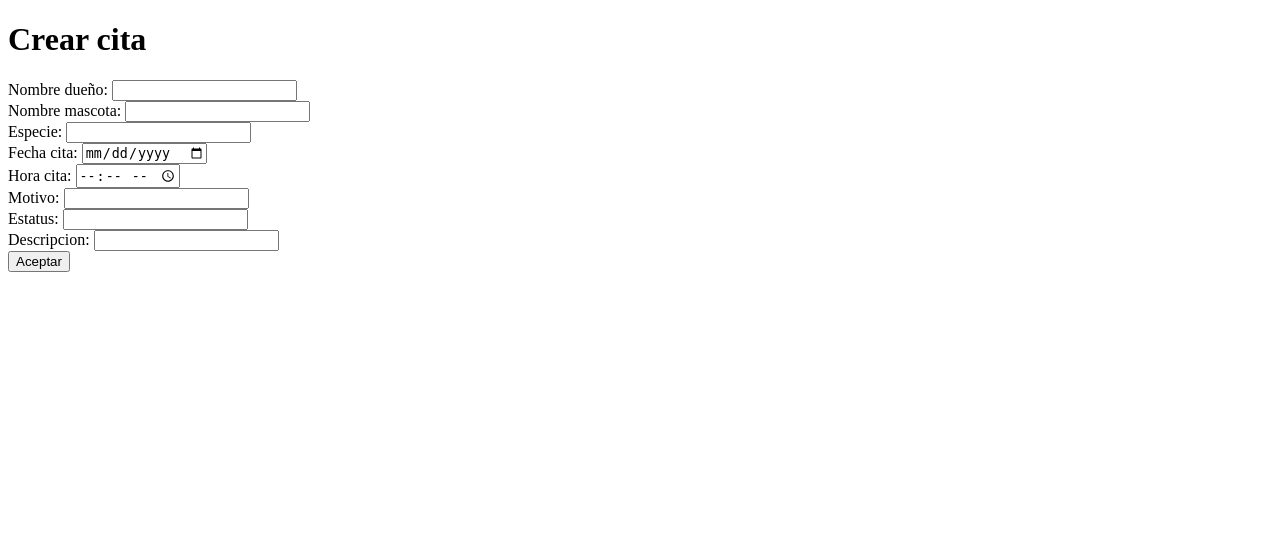
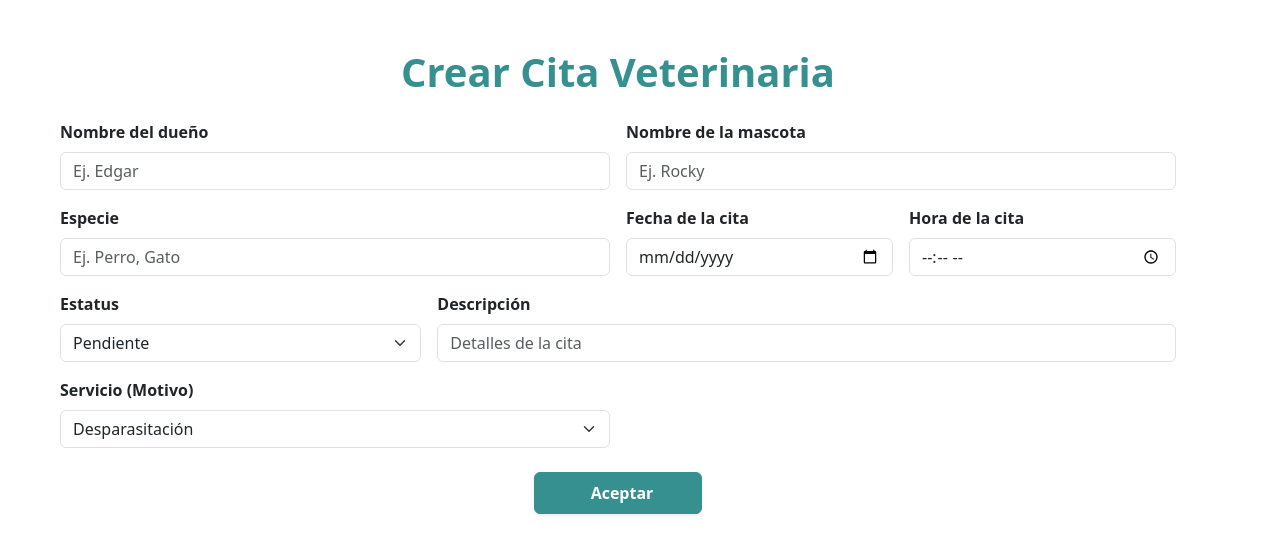
Before and after one commit to Robs115/PIA-WEBDEV, a Django app: page /crear/ in a window 1280 px wide. Shown: the top 554 px of the page. Run offline with Django 5.2, Linux system fonts and the light colour scheme; data comes from the database, SQL or seed files in the repository.

Commit message:
Agregué archivo HTML de crear, junto con su css, cambie el modelo BD y agregué la FK de servicio en la tabla Cita_vet

```diff
--- /dev/null
+++ b/veterinaria/app/static/css/crear.css
@@ -0,0 +1,7 @@
+.btn.btn-success {
+    background-color: rgb(55, 144, 144) !important;
+    border-color: rgb(55, 144, 144) !important;
+}/*Investigué en chat y tengo que ponerle esto para poder cmabiar de color el boton porque bootstrap tiene prioridad*/
+.color {
+    color:rgb(55, 144, 144);
+}
--- a/veterinaria/app/templates/crear.html
+++ b/veterinaria/app/templates/crear.html
@@ -10,31 +10,94 @@
         Cita_Veterinaria.objects.create(nombre=nombre_dueño, nombre_mascota=nombre_mascota, especie=especie, fecha_cita=fecha_cita, hora_cita=hora_cita, motivo=motivo, estatus=estatus, descripcion=descripcion)
         return redirect('listar')
     return render(request, 'crear.html)
+
+    (para saber los name de los input)
 -->
+{% load static %}
 <!DOCTYPE html>
 <html lang="en">
 <head>
     <meta charset="UTF-8">
     <meta name="viewport" content="width=device-width, initial-scale=1.0">
     <title>Crear</title>
+    <link rel="stylesheet" href="{% static 'css/crear.css' %}">
+    <link href="https://cdn.jsdelivr.net/npm/bootstrap@5.3.8/dist/css/bootstrap.min.css" rel="stylesheet" integrity="sha384-sRIl4kxILFvY47J16cr9ZwB07vP4J8+LH7qKQnuqkuIAvNWLzeN8tE5YBujZqJLB" crossorigin="anonymous">
+
 </head>
 <body>
+    <main class="container m-5">
+    <h1 class="text-center mb-4 fw-bold color">Crear Cita Veterinaria</h1>
+
     <form method="POST">
         {% csrf_token %}
-        <h1>Crear cita</h1>
-        <!--Nombredueño-->
-        <div>Nombre dueño: <input name="nombre_dueño" type="text"></div>
-        <div>Nombre mascota: <input name="nombre_mascota" type="text"></div>
-        <div>Especie: <input name="especie" type="text"></div>
-        <div>Fecha cita: <input type="date" name="fecha_cita" id="fecha_cita"></div>
-        <div>Hora cita: <input type="time" name="hora_cita" id="hora_cita"></div>
-        <div>Motivo: <input type="text" name="motivo"></div>
-        <div>Estatus: <input type="text" name="estatus"></div>
-        <div>Descripcion: <input type="text" name="descripcion"></div>
 
-        <button type="submit">Aceptar</button>
+        <div class="row g-3">
 
+        <div class="col-md-6">
+            <label for="nombre_dueño" class="form-label fw-semibold">Nombre del dueño</label>
+            <input type="text" name="nombre_dueño" id="nombre_dueño" class="form-control" pattern="[A-Za-z\s]+" placeholder="Ej. Edgar" required>
+        </div>
+
+
+        <div class="col-md-6">
+            <label for="nombre_mascota" class="form-label fw-semibold">Nombre de la mascota</label>
+            <input type="text" name="nombre_mascota" id="nombre_mascota" class="form-control" pattern="[A-Za-z\s]+" placeholder="Ej. Rocky" required>
+        </div>
+
+        <!-- Especie -->
+        <div class="col-md-6">
+            <label for="especie" class="form-label fw-semibold">Especie</label>
+            <input type="text" name="especie" id="especie" class="form-control" pattern="[A-Za-z\s]+" placeholder="Ej. Perro, Gato" required>
+        </div>
+
+        <!-- Fecha -->
+        <div class="col-md-3">
+            <label for="fecha_cita" class="form-label fw-semibold">Fecha de la cita</label>
+            <input type="date" name="fecha_cita" id="fecha_cita" class="form-control" required>
+        </div>
+
+        <!-- Hora -->
+        <div class="col-md-3">
+            <label for="hora_cita" class="form-label fw-semibold">Hora de la cita</label>
+            <input type="time" name="hora_cita" id="hora_cita" class="form-control" required>
+        </div>
+
+        <!-- Estatus -->
+        <div class="col-md-4">
+            <label for="estatus" class="form-label fw-semibold">Estatus</label>
+            <select name="estatus" id="estatus" class="form-select">
+            <option value="Pendiente" selected>Pendiente</option>
+            <option value="Realizada">Realizada</option>
+            </select>
+        </div>
+
+        <!-- Descripción -->
+        <div class="col-md-8">
+            <label for="descripcion" class="form-label fw-semibold">Descripción</label>
+            <input type="text" name="descripcion" id="descripcion" class="form-control" placeholder="Detalles de la cita">
+        </div>
+
+        <!-- Servicio (Motivo) -->
+        <div class="col-md-6">
+            <label for="motivo" class="form-label fw-semibold">Servicio (Motivo)</label>
+            <select name="motivo" id="motivo" class="form-select">
+            {% for servicios in servicio %}
+                <option value="{{ servicios.id }}">{{ servicios.nombre }}</option>
+            {% endfor %}
+            </select>
+        </div>
+
+        <!-- Botón -->
+        <div class="col-12 text-center mt-4">
+            <button type="submit" class="btn btn-success px-5 py-2 fw-semibold shadow-sm">
+            <i class="fa-solid fa-calendar-check me-2"></i> Aceptar
+            </button>
+        </div>
+        </div>
     </form>
+    </main>
+
+
 
 </body>
 </html>
--- a/veterinaria/app/views.py
+++ b/veterinaria/app/views.py
@@ -19,12 +19,22 @@ def crear_Cita_Veterinaria(request):
         especie = request.POST['especie']
         fecha_cita = request.POST['fecha_cita']
         hora_cita = request.POST['hora_cita']
-        motivo = request.POST['motivo']
+
         estatus = request.POST['estatus']
         descripcion = request.POST['descripcion']
+        motivo_id = request.POST['motivo']
+        motivo = Servicio.objects.get(id=motivo_id)
         Cita_Veterinaria.objects.create(nombre_dueño=nombre_dueño, nombre_mascota=nombre_mascota, especie=especie, fecha_cita=fecha_cita, hora_cita=hora_cita, motivo=motivo, estatus=estatus, descripcion=descripcion)
         return redirect('listar')
-    return render(request, 'crear.html')
+
+
+
+    listar_servicio = Servicio.objects.all()
+    contexto = {
+        'servicio': listar_servicio
+    }
+
+    return render (request, 'crear.html', contexto)
 
 def editar_Cita_Veterinaria(request, id):
     Cita_Veterinaria = get_object_or_404(Cita_Veterinaria, id=id)
```
Also changed, not shown: veterinaria/db.sqlite3.
